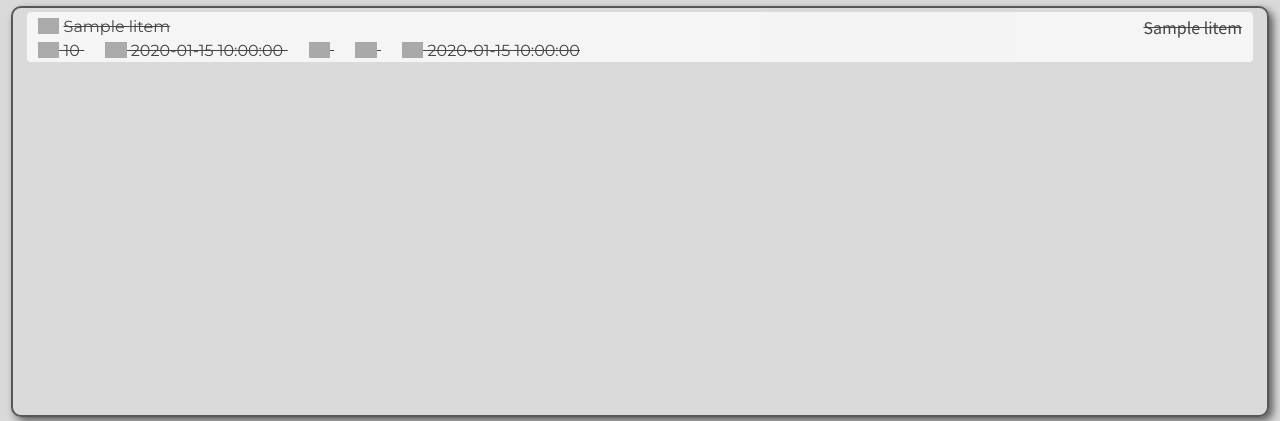
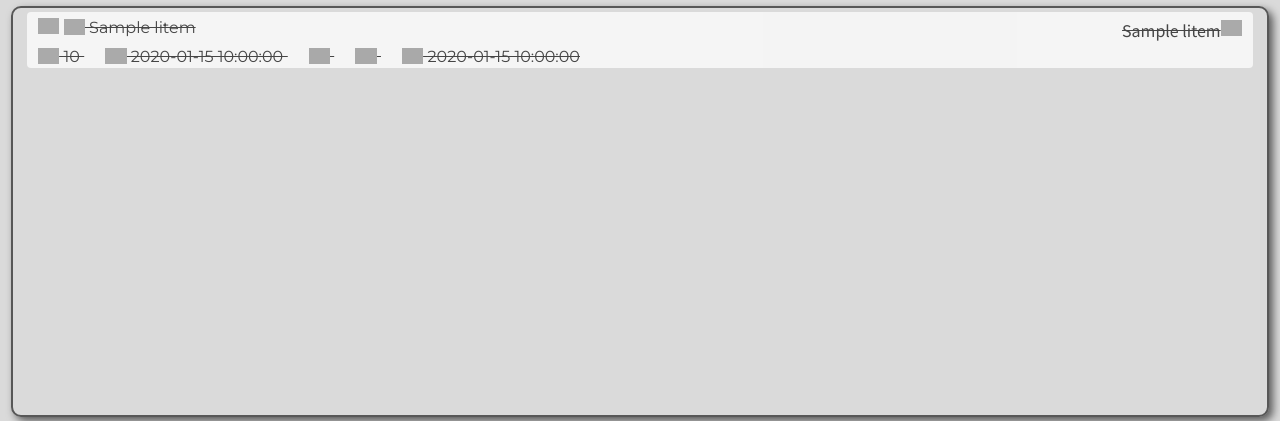
Before and after one commit to ochen1/TodoistPaper, a Flask app: template templates/infoIndex.html in a window 1280 px wide. Shown: the top 421 px of the page. Run offline with Flask 2, Linux system fonts and the light colour scheme; the template is opened without the code that fills it: most values are stand-ins (such as "Sample title", 1, 10 or a date in 2020); grey boxes are pictures that could not be loaded.

Commit message:
Add icons to translation and title

```diff
--- a/templates/infoIndex.html
+++ b/templates/infoIndex.html
@@ -26,9 +26,16 @@
         {% endif %}
         <div class="todo-item-name">
             <span class="todo-item-name_en">
+                <img    class="icon"
+                        src="https://github.com/google/material-design-icons/blob/master/png/image/edit/materialicons/48dp/1x/baseline_edit_black_48dp.png?raw=true"
+                        alt="todo item name">
                 {{ li['name'] }}
             </span>
             <span class="lang-zh todo-item-name_zh">
+                <img    class="icon"
+                        src="https://github.com/google/material-design-icons/blob/master/png/action/translate/materialicons/48dp/1x/baseline_translate_black_48dp.png?raw=true"
+                        alt="translated name">
+                <span class="todo-item-due-meta">
                 {{ li['name-zh'] }}
             </span>
         </div>
```
